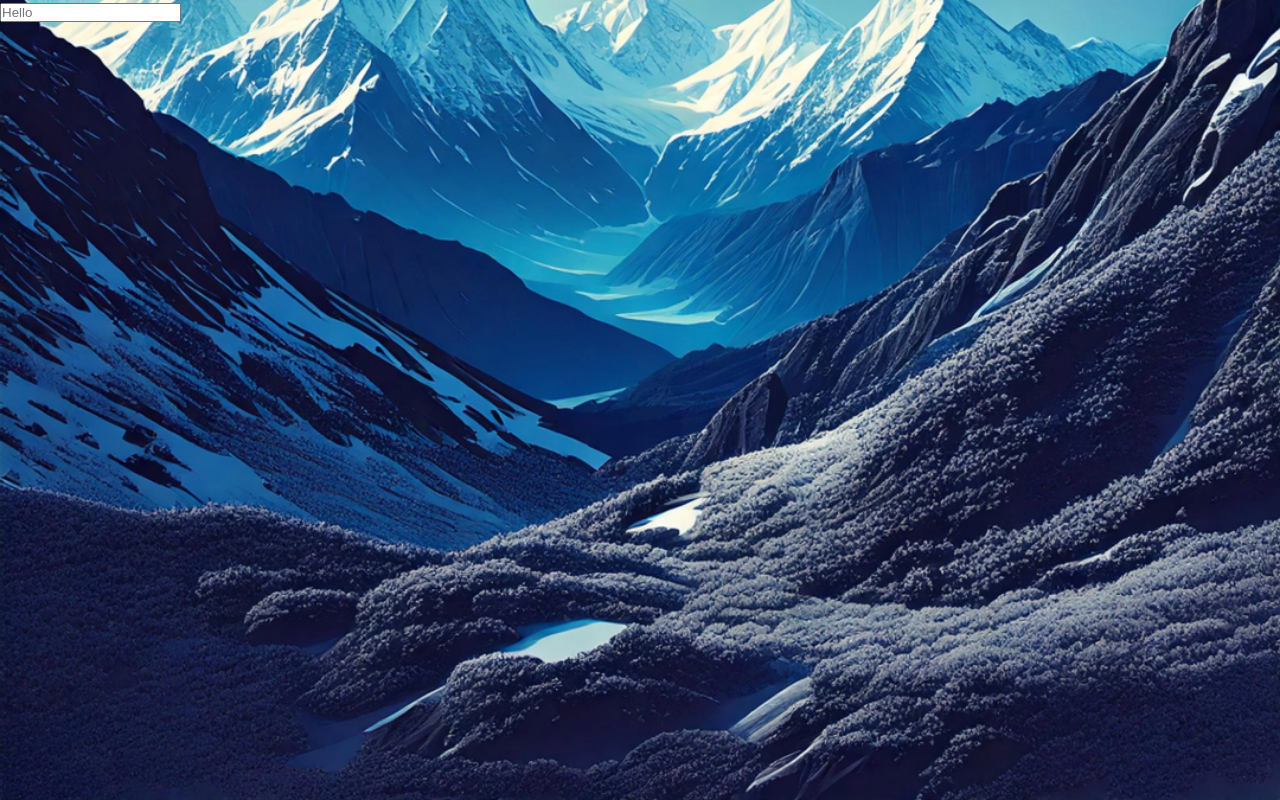
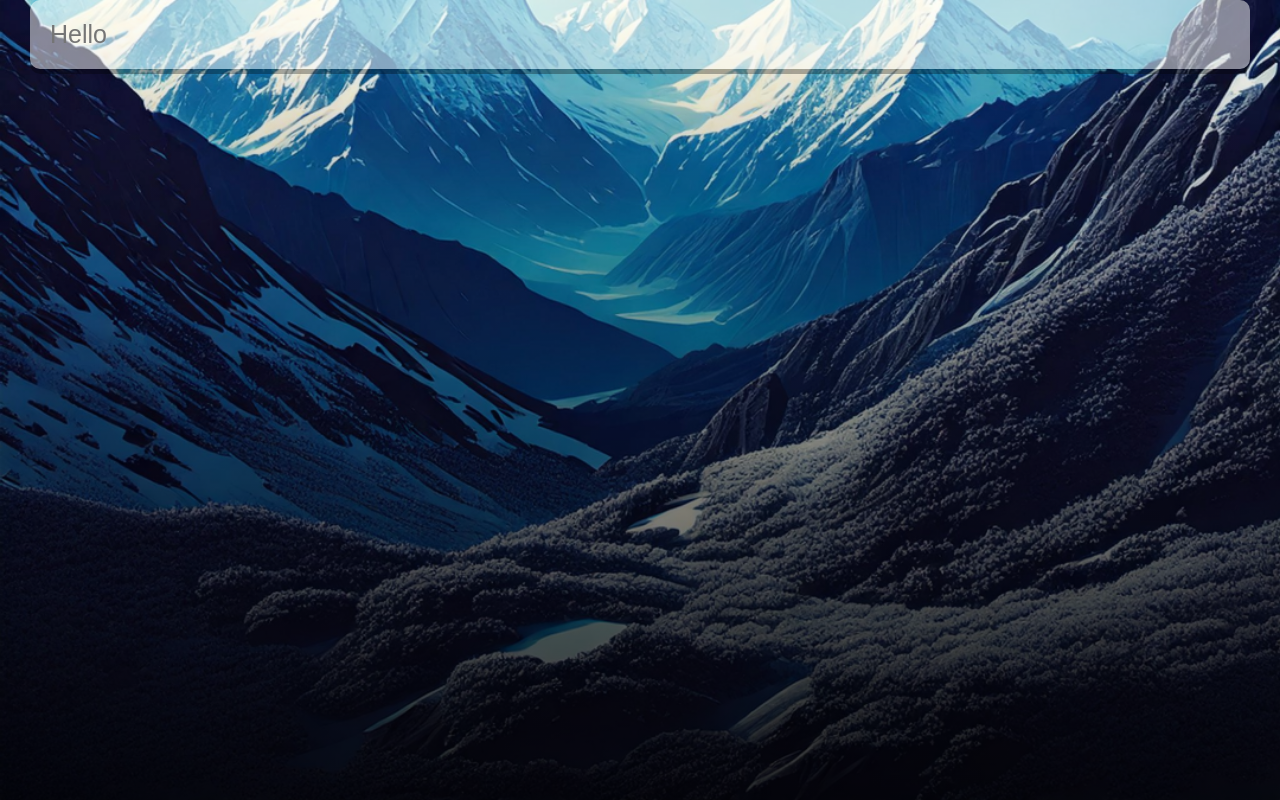
Before and after one commit to Harriet2004/WeatherApp, a React (Create React App) app: page / in a window 1280 px wide. Built offline with nearby package versions, Linux system fonts and the light colour scheme.

Commit message:
Modified background and searchbox styles

```diff
--- a/src/index.css
+++ b/src/index.css
@@ -17,8 +17,36 @@
 
 main {
   min-height: 100vh;
+  background-image: linear-gradient(to bottom, rgba(0, 0, 0, 0), rgba(0, 0, 0, 0.8));
+  padding: 30px;
 }
 
 body {
   font-family:'Segoe UI', Tahoma, Geneva, Verdana, sans-serif;
 }
+
+.search-box {
+  width: 100%;
+  margin: 0 0 75px;
+}
+
+.search-box .search-bar {
+  appearance: none;
+  background: none;
+  border: none;
+  outline: none;
+  display: block;
+  width: 100%;
+  padding: 20px;
+  background-color: rgba(255, 255, 255, 0.5);
+  border-radius: 10px;
+  margin-top: -30px;
+  box-shadow: 0px 5px rgba(0, 0, 0, 0.3);
+  font-size: 25px;
+  color: black;
+  transition: 0.5s ease;
+}
+
+.search-box .search-bar:focus {
+  background-color: rgba(255, 255, 255, 0.75);
+}
```
